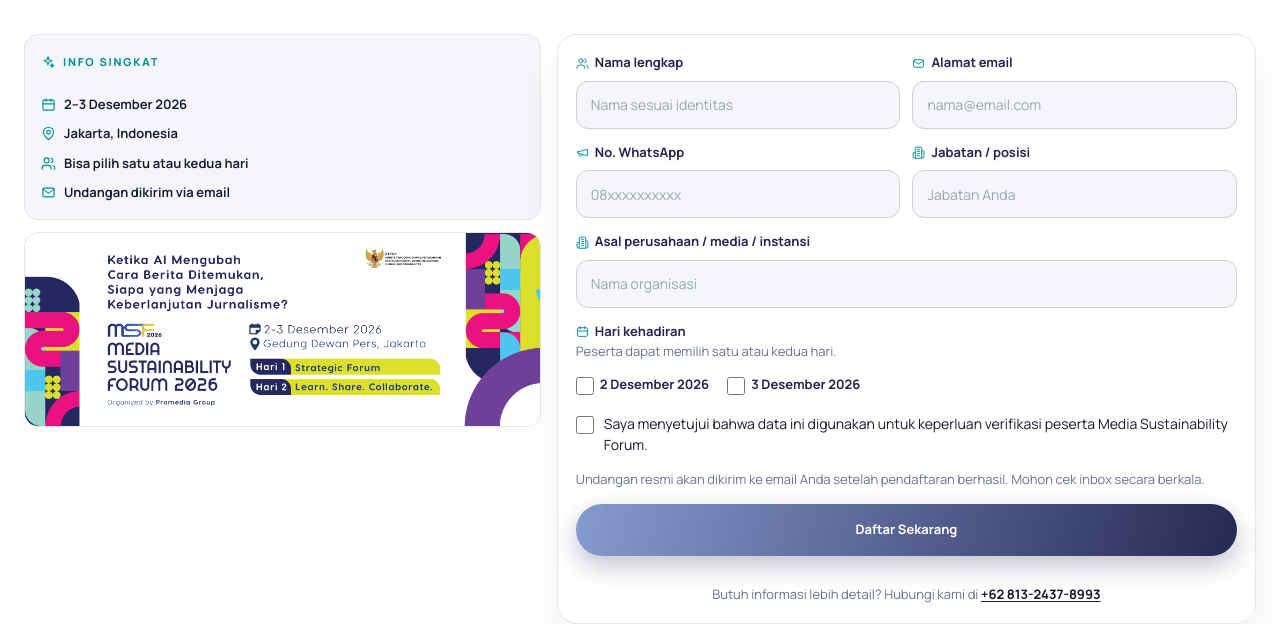
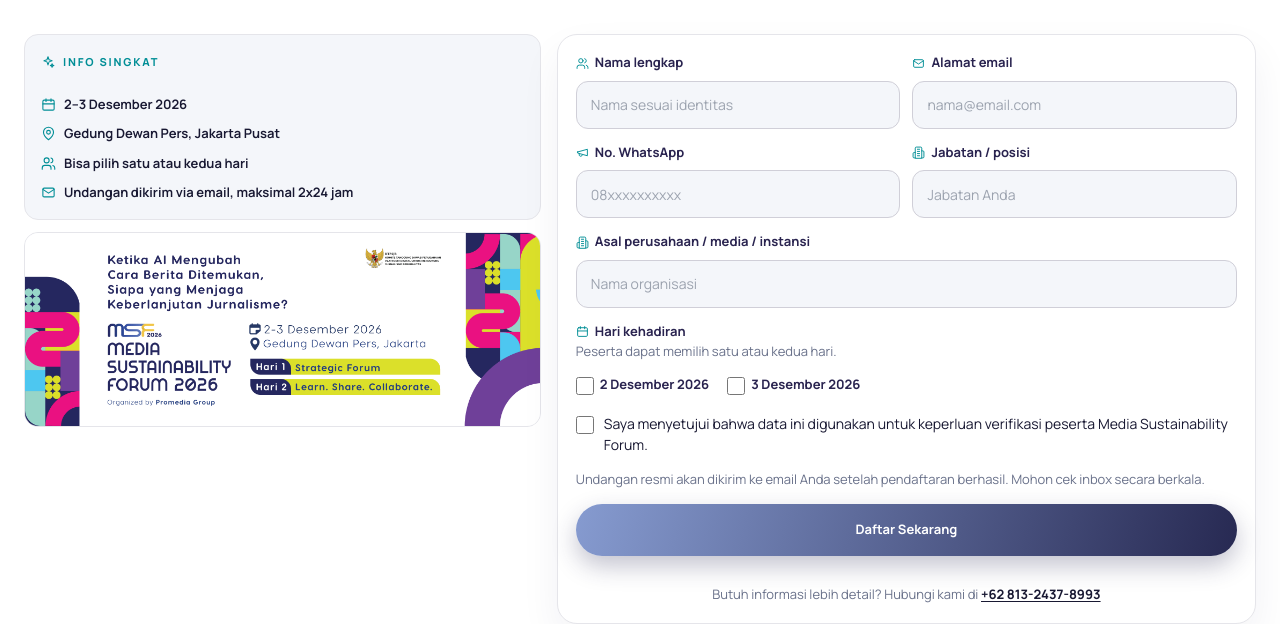
Before and after one commit to RizalMuhamadH/msf-2026, a website: page daftar.html in a window 1280 px wide. Shown: the part 202-826 px from the top of the page. Drawn offline with Linux system fonts and the light colour scheme.

Commit message:
Update daftar brief info location and invitation timing.
Clarify venue as Gedung Dewan Pers and note email invites within 2x24 hours.

Co-authored-by: Cursor <cursoragent@cursor.com>

```diff
--- a/daftar.html
+++ b/daftar.html
@@ -59,9 +59,9 @@
             <p class="section-kicker"><svg class="ico" aria-hidden="true"><use href="assets/icons.svg#i-sparkles"></use></svg> Info singkat</p>
             <ul class="daftar-points">
               <li><svg class="ico" aria-hidden="true"><use href="assets/icons.svg#i-calendar"></use></svg> 2–3 Desember 2026</li>
-              <li><svg class="ico" aria-hidden="true"><use href="assets/icons.svg#i-map-pin"></use></svg> Jakarta, Indonesia</li>
+              <li><svg class="ico" aria-hidden="true"><use href="assets/icons.svg#i-map-pin"></use></svg> Gedung Dewan Pers, Jakarta Pusat</li>
               <li><svg class="ico" aria-hidden="true"><use href="assets/icons.svg#i-users"></use></svg> Bisa pilih satu atau kedua hari</li>
-              <li><svg class="ico" aria-hidden="true"><use href="assets/icons.svg#i-mail"></use></svg> Undangan dikirim via email</li>
+              <li><svg class="ico" aria-hidden="true"><use href="assets/icons.svg#i-mail"></use></svg> Undangan dikirim via email, maksimal 2x24 jam</li>
             </ul>
           </div>
           <figure class="daftar-visual">
```
